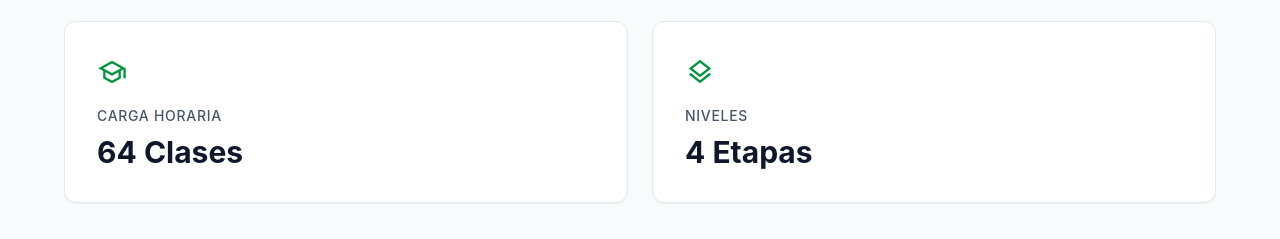
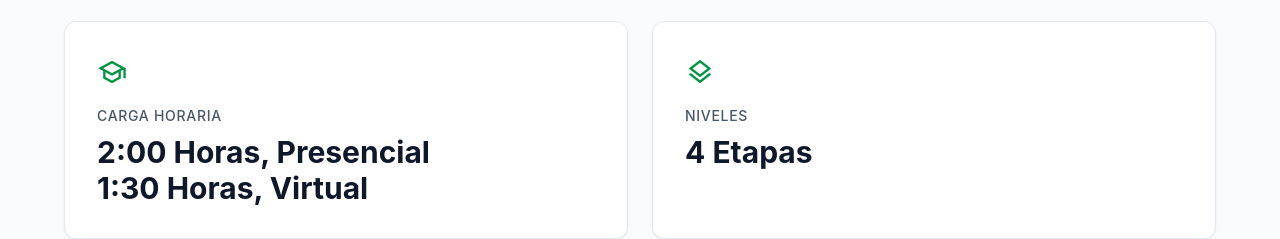
Before and after one commit to tupacrojo/TDF_Landing, a plain HTML site: page cursos/index.html in a window 1280 px wide. Shown: the part 746-985 px from the top of the page. Drawn offline with nearby package versions, Linux system fonts and the light colour scheme.

Commit message:
Update index.html

```diff
--- a/cursos/index.html
+++ b/cursos/index.html
@@ -90,7 +90,7 @@
                         <span class="material-symbols-outlined text-primary text-3xl mb-2">school</span>
                         <p class="text-slate-600 dark:text-slate-400 text-sm font-medium uppercase tracking-wider">Carga
                             Horaria</p>
-                        <p class="text-slate-900 text-3xl font-bold">64 Clases</p>
+                        <p class="text-slate-900 text-3xl font-bold">2:00 Horas, Presencial</br>1:30 Horas, Virtual</p>
                     </div>
                     <div class="flex flex-col gap-2 rounded-xl p-8 bg-white border border-slate-200 shadow-sm">
                         <span class="material-symbols-outlined text-primary text-3xl mb-2">layers</span>
```
